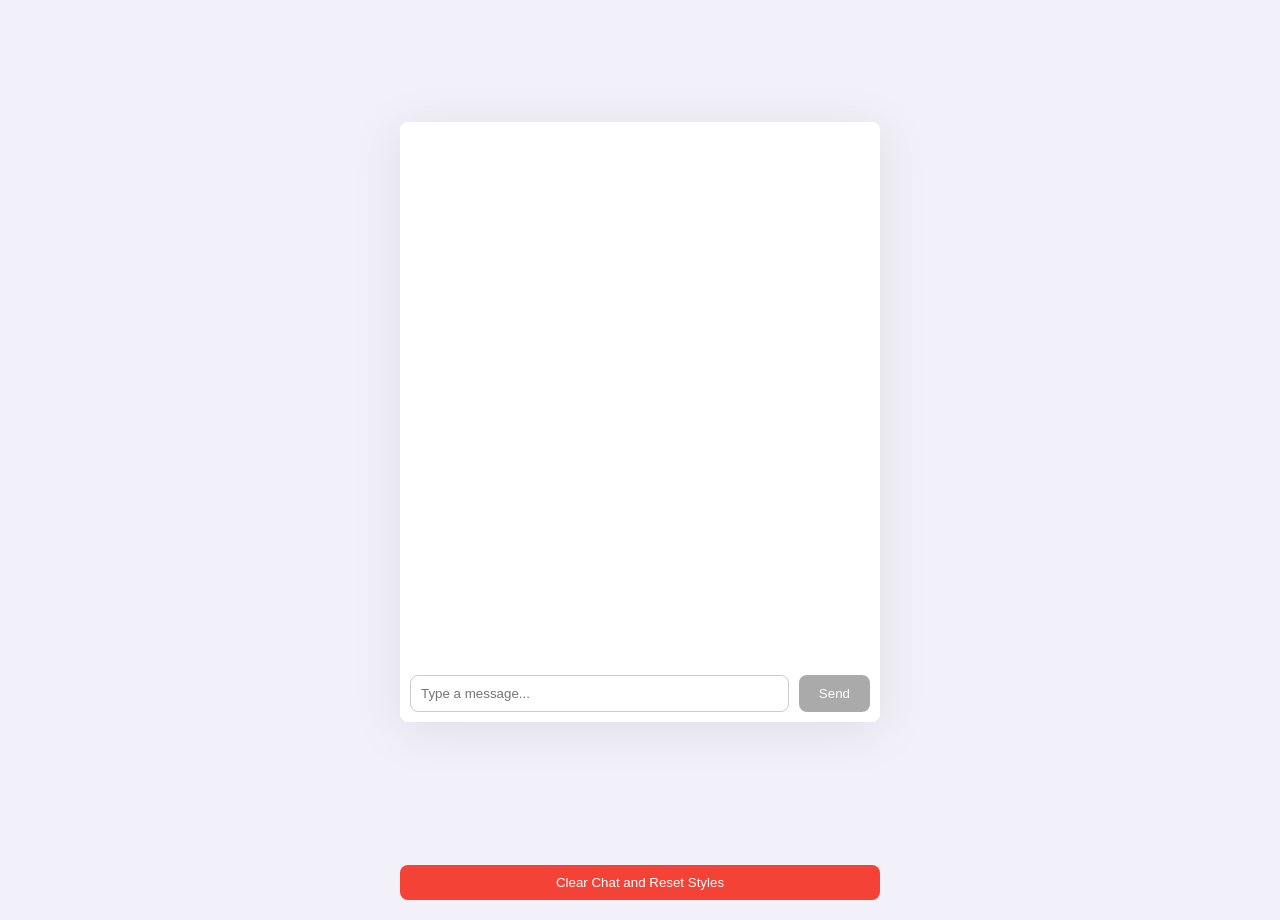
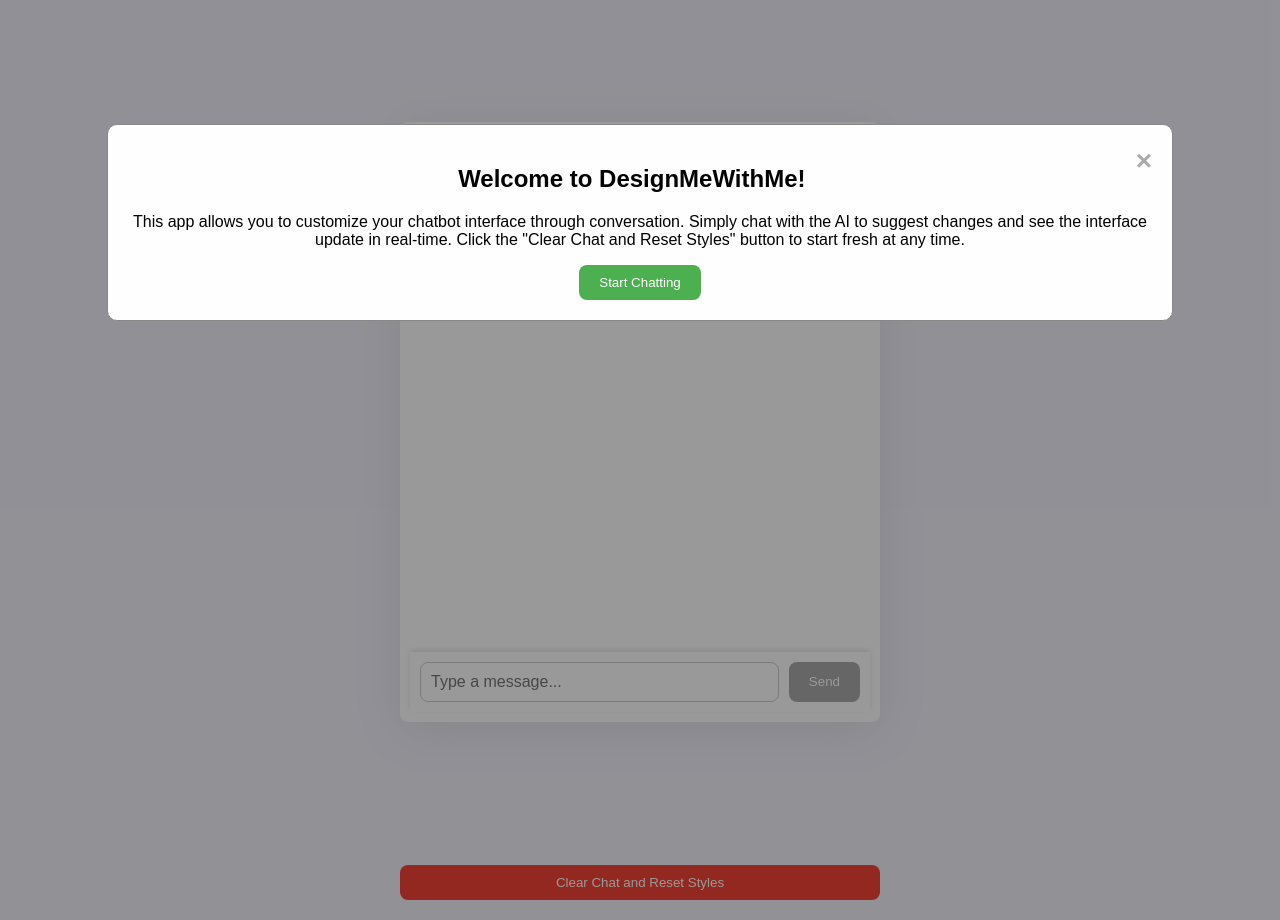
Before and after one commit to quietloudlab/designmewithme, a Python web app: template templates/chat_interface.html in a window 1280 px wide. Run offline with Jinja, Linux system fonts and the light colour scheme; the template is opened without the code that fills it, so the values that code supplies are empty.

Commit message:
Added intro 'about' modal

```diff
--- a/static/chat_script.js
+++ b/static/chat_script.js
@@ -3,8 +3,28 @@
     const sendButton = document.getElementById('send-button');
     const messageArea = document.getElementById('message-area');
     const clearChatButton = document.getElementById('clearChat');
+    const introModal = document.getElementById('intro-modal');
+    const closeIntro = document.getElementById('close-intro');
+    const startChat = document.getElementById('start-chat');
     let styleSheet = document.createElement('style');
     document.head.appendChild(styleSheet);
+
+    // Show the intro modal on first load
+    introModal.style.display = 'block';
+
+    closeIntro.addEventListener('click', () => {
+        introModal.style.display = 'none';
+    });
+
+    startChat.addEventListener('click', () => {
+        introModal.style.display = 'none';
+    });
+
+    window.onclick = (event) => {
+        if (event.target === introModal) {
+            introModal.style.display = 'none';
+        }
+    };
 
     let currentStyles = {};
 
@@ -146,16 +166,10 @@
         if (confirm("Are you sure you want to clear the chat and reset all settings? This action cannot be undone.")) {
             localStorage.removeItem('chatMessages');
             localStorage.removeItem('userStyles');
-            localStorage.setItem('resetGreeting', 'true');
             window.location.reload();
         }
     });
 
-    if (localStorage.getItem('resetGreeting') === 'true') {
-        localStorage.removeItem('resetGreeting');
-        sendMessageToServer("System Message: The user has reset the style and UI, and you are starting from a blank slate. Please greet the user.");
-    }
-
     applySavedStyles();
     loadSavedMessages();
 });
--- a/static/chat_style.css
+++ b/static/chat_style.css
@@ -2,7 +2,6 @@
     height: 100%;
 }
 
-/* general styling for the entire page, do NOT edit!! */
 body {
     display: flex;
     flex-direction: column;
@@ -11,9 +10,9 @@
     background-color: #F2F1FA;
     transition: background-color 0.3s ease;
     margin: 0;
+    -webkit-text-size-adjust: 100%; /* Prevent zooming */
 }
 
-/* main chat window container */
 #chat-container-container {
     display: flex;
     flex-direction: column;
@@ -22,9 +21,9 @@
     margin: auto;
     padding: 10px;
     box-sizing: border-box;
+    overflow: hidden; /* Prevent overflow */
 }
 
-/* chat window */
 #chat-container {
     display: flex;
     flex-direction: column;
@@ -40,28 +39,30 @@
     max-height: 600px;
 }
 
-/* area containing the messages */
 #message-area {
     flex-grow: 1;
     overflow-y: auto;
 }
 
-/* area containing the input field and send button */
 #input-area {
     display: flex;
-    margin-top: 10px;
     gap: 10px;
+    position: -webkit-sticky;
+    position: sticky;
+    bottom: 0;
+    background-color: #FFF; /* Ensure input area has a background */
+    padding: 10px;
+    box-shadow: 0 -2px 5px rgba(0, 0, 0, 0.1); /* Add a shadow to separate input area */
 }
 
-/* input field for the user to type messages */
 #chat-input {
     flex-grow: 1;
     padding: 10px;
     border: 1px solid #ccc;
     border-radius: 8px;
+    font-size: 16px; /* Prevent zooming */
 }
 
-/* button that sends the message from the user */
 #send-button {
     padding: 10px 20px;
     background-color: #aaaaaa;
@@ -75,7 +76,6 @@
     background-color: #999999;
 }
 
-/* button that resets the entire application */
 #clearChat {
     padding: 10px 20px;
     margin-top: 32px;
@@ -94,7 +94,6 @@
     background-color: #e53935;
 }
 
-/* styling for the user's messages */
 .user-message {
     padding: 10px;
     border-radius: 8px;
@@ -104,7 +103,6 @@
     white-space: pre-wrap;
 }
 
-/* styling for the assistant's messages */
 .bot-message {
     padding: 10px;
     border-radius: 8px;
@@ -114,7 +112,6 @@
     white-space: pre-wrap;
 }
 
-/* Loading animation container */
 .loading-container {
     display: flex;
     justify-content: left;
@@ -124,7 +121,6 @@
     margin-top: 10px;
 }
 
-/* Loading spinner */
 .loading-spinner {
     border: 2px solid rgba(0, 0, 0, 0.1);
     border-left-color: #4CAF50;
@@ -132,20 +128,72 @@
     width: 16px;
     height: 16px;
     animation: spin 1s linear infinite;
+    margin-left: 8px;
 }
 
 @keyframes spin {
     to { transform: rotate(360deg); }
 }
 
-/* Styling for the feedback container */
 .feedback-container {
     color: red;
     margin-top: 10px;
     font-size: 0.9em;
 }
 
-/* Media Queries for Responsive Design */
+/* Modal styles */
+.modal {
+    display: none; /* Hidden by default */
+    position: fixed; /* Stay in place */
+    z-index: 1; /* Sit on top */
+    left: 0;
+    top: 0;
+    width: 100%; /* Full width */
+    height: 100%; /* Full height */
+    overflow: auto; /* Enable scroll if needed */
+    background-color: rgb(0,0,0); /* Fallback color */
+    background-color: rgba(0,0,0,0.4); /* Black w/ opacity */
+    padding-top: 60px;
+}
+
+.modal-content {
+    background-color: #fefefe;
+    margin: 5% auto; /* 15% from the top and centered */
+    padding: 20px;
+    border: 1px solid #888;
+    width: 80%; /* Could be more or less, depending on screen size */
+    border-radius: 10px;
+    text-align: center;
+}
+
+.close-button {
+    color: #aaa;
+    float: right;
+    font-size: 28px;
+    font-weight: bold;
+}
+
+.close-button:hover,
+.close-button:focus {
+    color: black;
+    text-decoration: none;
+    cursor: pointer;
+}
+
+#start-chat {
+    padding: 10px 20px;
+    background-color: #4CAF50;
+    color: white;
+    border: none;
+    border-radius: 8px;
+    cursor: pointer;
+}
+
+#start-chat:hover {
+    background-color: #45a049;
+}
+
+
 @media (max-width: 600px) {
     #chat-container {
         max-width: 100%;
--- a/templates/chat_interface.html
+++ b/templates/chat_interface.html
@@ -7,6 +7,15 @@
     <link rel="stylesheet" href="../static/chat_style.css">
 </head>
 <body>
+    <div id="intro-modal" class="modal">
+        <div class="modal-content">
+            <span class="close-button" id="close-intro">&times;</span>
+            <h2>Welcome to DesignMeWithMe!</h2>
+            <p>This app allows you to customize your chatbot interface through conversation. Simply chat with the AI to suggest changes and see the interface update in real-time. Click the "Clear Chat and Reset Styles" button to start fresh at any time.</p>
+            <button id="start-chat">Start Chatting</button>
+        </div>
+    </div>
+
     <div id="chat-container-container">
         <div id="chat-container">
             <div id="message-area"></div>
```
